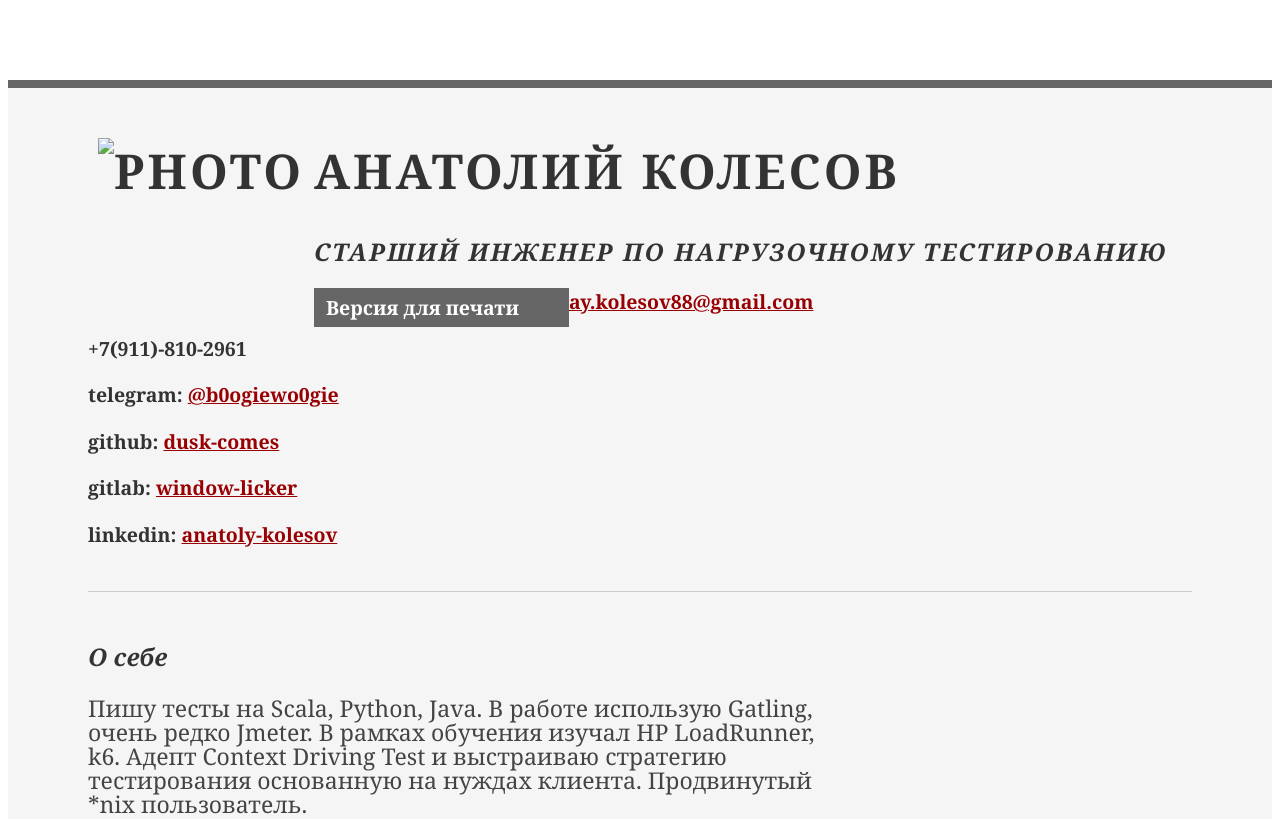
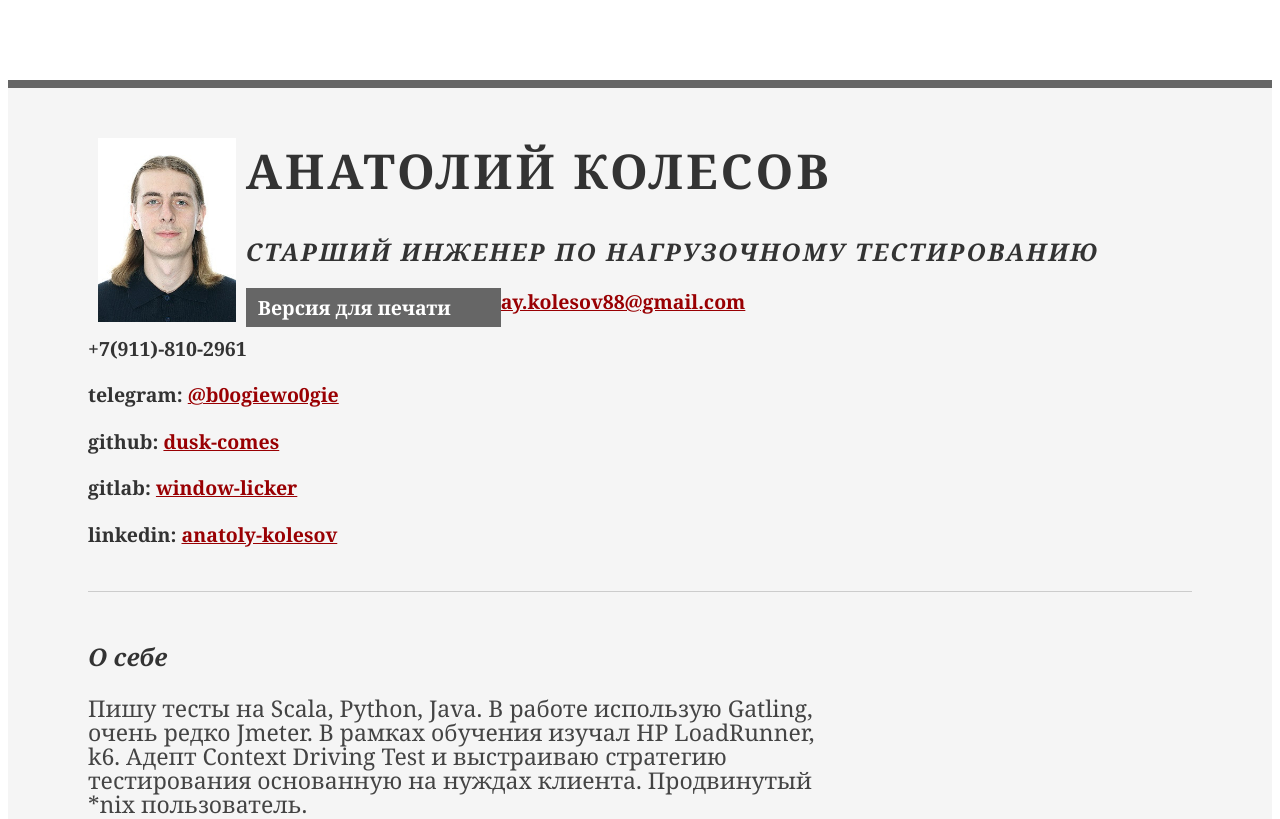
Before and after one commit to dusk-comes/cv, a plain HTML site: page index.html in a window 1280 px wide. Shown: the top 819 px of the page. Drawn offline with Linux system fonts and the light colour scheme; a small style sheet from the web is missing.

Commit message:
added my photo

```diff
--- a/index.html
+++ b/index.html
@@ -20,7 +20,7 @@
 		<div id="hd">
 			<div class="yui-gc">
 				<div class="yui-u first">
-					<h1><img src="me.png" align="left" hspace="10" height="184" alt="photo"/>Анатолий Колесов</h1>
+					<h1><img src="me.jpg" align="left" hspace="10" height="184" alt="photo"/>Анатолий Колесов</h1>
 					<h2>Старший инженер по нагрузочному тестированию</h2>
 				</div>
 
```
Also changed, not shown: me.jpg (added).
